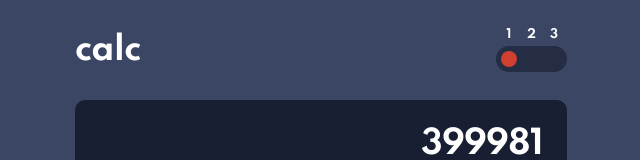
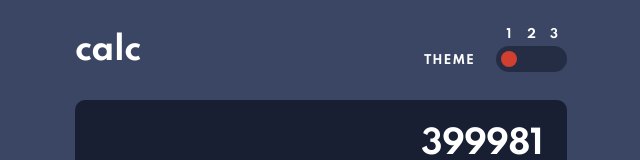
Before and after one commit to omonteon/calculator-fem, a React (Vite) app: page / in a window 1280 px wide. Shown: the top 160 px of the page, without its empty margins (319-959 px from the left). Built offline with nearby package versions, Linux system fonts and the light colour scheme.

Commit message:
feat: Add theme picker title. chore: Rename CSS classes.

```diff
--- a/src/App.css
+++ b/src/App.css
@@ -38,8 +38,36 @@ body {
   margin: 0;
 }
 
-/* THEME SWITCH */
-.theme-switch {
+/* THEME PICKER */
+.theme-picker {
+  display: flex;
+}
+.theme-picker__title {
+  font-weight: 700;
+  font-size: 12px;
+  line-height: 13px;
+  letter-spacing: 1px;
+  color: #fff;
+  text-transform: uppercase;
+  margin-right: 21px;
+  margin-bottom: 5px;
+  align-self: flex-end;
+}
+.switch-option-numbers {
+  display: flex;
+  margin: 0 5px 5px;
+  justify-content: space-between;
+}
+.switch-option-numbers span {
+  font-weight: 700;
+  color: white;
+  font-size: 12px;
+  line-height: 13px;
+  display: block;
+  width: 16px;
+  text-align: center;
+}
+.triple-switch {
   position: relative;
   display: flex;
   justify-content: space-between;
@@ -49,31 +77,12 @@ body {
   border-radius: 13px;
   padding: 5px;
 }
-.option-numbers {
-  display: flex;
-  margin: 0 5px 5px;
-  justify-content: space-between;
-}
-.option-numbers span {
-  font-weight: 700;
-  color: white;
-  font-size: 12px;
-  line-height: 13px;
-  display: block;
-  width: 16px;
-  text-align: center;
-}
-.wrapper {
+.triple-switch .wrapper {
   position: relative;
   width: 16px;
 }
-/*style label to give some more space*/
-/* .wrapper label {
-  display: block;
-  padding: 12px 0 12px 48px;
-} */
 /*style and hide original checkbox*/
-.wrapper input {
+.triple-switch .wrapper input {
   height: 16px;
   left: 0;
   opacity: 0;
@@ -84,23 +93,21 @@ body {
   margin: 0;
 }
 
-.wrapper input + label {
+.triple-switch .wrapper input + label {
   display: block;
   background-color: #d03f2f;
   opacity: 0;
-
   width: 16px;
   height: 16px;
   border-radius: 50%;
-
   transition: opacity 0.2s ease-in-out;
 }
 
-.wrapper input:checked + label {
+.triple-switch .wrapper input:checked + label {
   opacity: 1;
 }
 
-.wrapper input:focus + label {
+.triple-switch .wrapper input:focus + label {
   box-shadow: 0 0 0 2px #fff;
   outline: 3px dotted transparent; /* For Windows high contrast mode. */
 }
--- a/src/components/ThemeSwitch.js
+++ b/src/components/ThemeSwitch.js
@@ -3,13 +3,15 @@ import React, { useState } from "react";
 function ThemeSwitch() {
   const [theme, setTheme] = useState("1");
   return (
-    <div>
-      <div className="option-numbers">
+    <div className="theme-picker">
+      <span className="theme-picker__title">Theme</span>
+      <div className="theme-picker__switch">
+        <div className="switch-option-numbers">
           <span>1</span>
           <span>2</span>
           <span>3</span>
         </div>
-      <div className="theme-switch">
+        <div className="triple-switch">
           <div className="wrapper">
             <input
               type="radio"
@@ -54,6 +56,7 @@ function ThemeSwitch() {
           </div>
         </div>
       </div>
+    </div>
   );
 }
 
```
Lines whose indentation alone changed are shown as unchanged.
